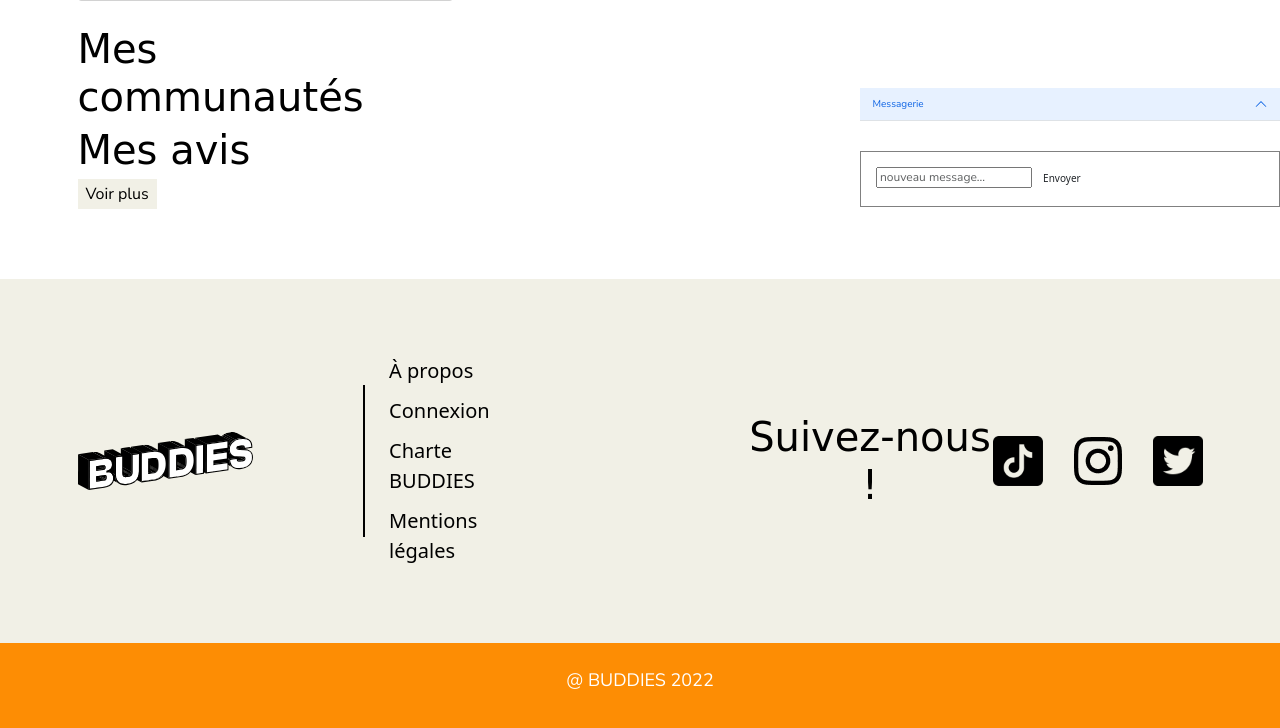
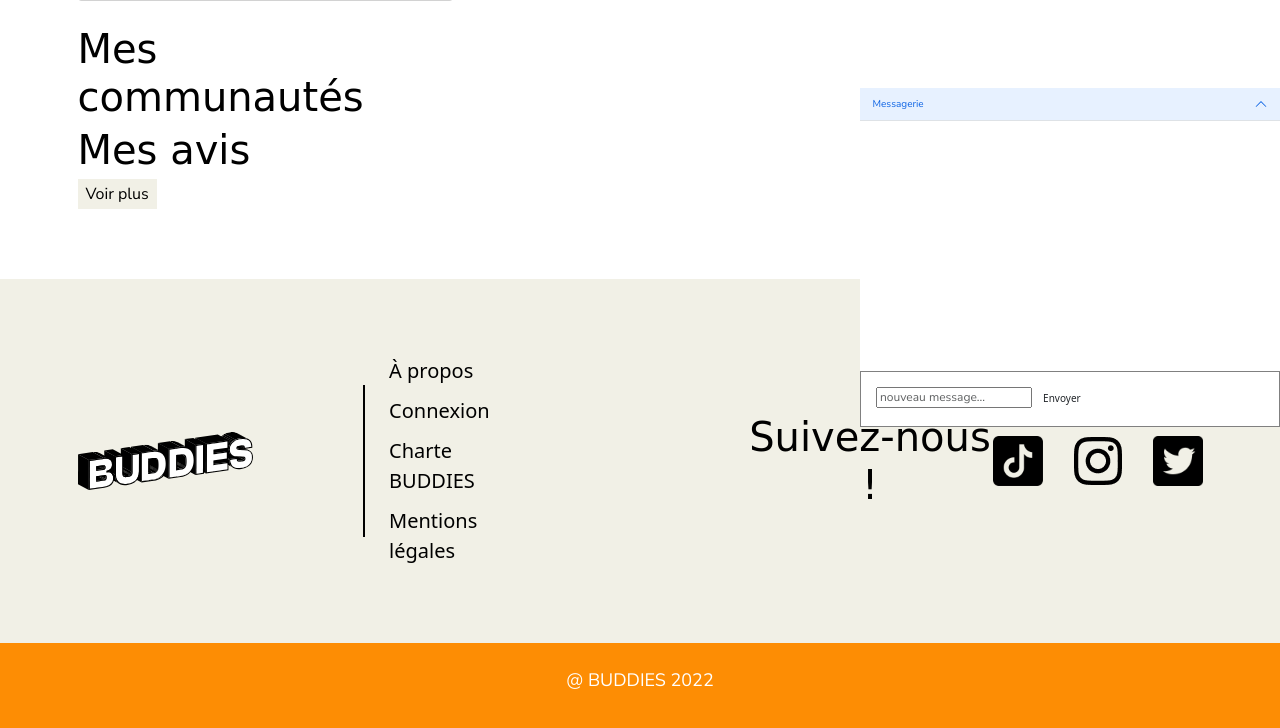
Before and after one commit to ProjectXTN/BUDDIES, a Symfony app: template Project_symfony/templates/user/detail_user.html.twig in a window 1280 px wide, after a click on "Messagerie". Shown: the part 642-1370 px from the top of the page. Run offline with Twig, Linux system fonts and the light colour scheme; the template is opened without the code that fills it, so the values that code supplies are empty; some libraries are stand-ins or nearby versions; some web fonts are replaced.

Commit message:
Modification de la fonctionnalité Messagerie
- scroll
- conversation

```diff
--- /dev/null
+++ b/Project_symfony/public/css/messenger.css
@@ -0,0 +1,4 @@
+#messages{
+    height: 250px;
+    overflow: scroll;
+}
--- a/Project_symfony/templates/user/detail_user.html.twig
+++ b/Project_symfony/templates/user/detail_user.html.twig
@@ -1,6 +1,12 @@
 {% extends 'base.html.twig' %}
 
+
+
 {% block title %}User{% endblock %}
+
+{% block stylesheets %}
+<link rel="stylesheet" href="/css/messenger.css">
+{% endblock %}
 
 {% block body %}
 {% set i = 0 %}
@@ -132,7 +138,6 @@
 
                     <div class="card-body d-flex flex-column align-items-end">
                     <p class="card-text px-4 py-4">{{ user.Biography|raw }}.</p>
-
 
                     <a href="{{ path('app_user_edit', {'id': user.id}) }}" class="btn px-4 py-2">
                       <img src="/img/icones/edit.svg" alt="">
```
Also changed, not shown: Project_symfony/public/data/59-6324792d9a7ab.jpg (added).
